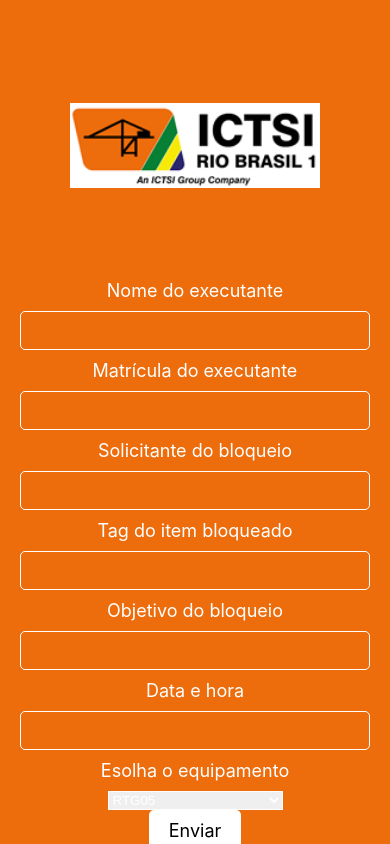
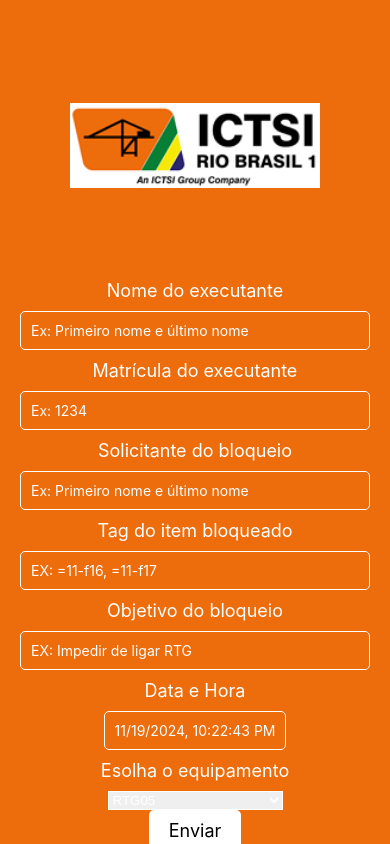
Before and after one commit to FloresLu/bloqueioApp, a React Native app in the folder bloqueioApp/: screen / in a window 390 px wide. Built offline with nearby package versions, Linux system fonts and the light colour scheme.

Commit message:
Adicionado validação do formulário impedindo que qualquer campo fique em branco. Alterado campo de data/hora pra um componente Picker Impedindo que o mesmo seja preenchido de maneira errada e aumentando a agilidade de preenchimento já deixando a data do dia e hora atualizada.

```diff
--- a/bloqueioApp/App.js
+++ b/bloqueioApp/App.js
@@ -1,6 +1,7 @@
 import React, { useState } from 'react';
 import { View, Text, TextInput, TouchableOpacity, ScrollView, Image } from 'react-native';
 import { Picker } from '@react-native-picker/picker';
+import DateTimePicker from '@react-native-community/datetimepicker';
 import Estilo from './recursos/estilos/Estilo';
 
 const App = () => {
@@ -9,11 +10,13 @@ const App = () => {
   const [solicitanteBloqueio, setSolicitanteBloqueio] = useState('');
   const [tagItemBloqueado, setTagItemBloqueado] = useState('');
   const [objetivoBloqueio, setObjetivoBloqueio] = useState('');
-  const [dataHora, setDataHora] = useState('');
+  const [dataHora, setDataHora] = useState(new Date());
+  const [showPicker, setShowPicker] = useState(false);
   const [selectedValue, setSelectedValue] = useState('RTG05');
 
-  const enviando = () => {
-    console.log({
+  function checarCampos(){
+    if((nomeExecutante, matriculaExecutante, solicitanteBloqueio, tagItemBloqueado, objetivoBloqueio, dataHora) !== ''){
+      console.log({
       nomeExecutante,
       matriculaExecutante,
       solicitanteBloqueio,
@@ -22,6 +25,30 @@ const App = () => {
       dataHora,
       selectedValue,
     });
+      setNomeExecutante('');
+      setMatriculaExecutante('');
+      setSolicitanteBloqueio('');
+      setTagItemBloqueado('');
+      setObjetivoBloqueio('');
+      setDataHora('');
+      setSelectedValue('RTG05');
+      } else{
+        alert('Preencha todos os campos!');
+      }
+  };
+
+  const enviando = () => {
+    checarCampos();
+  };
+
+  const showDatePicker = () => {
+    setShowPicker(true);
+  };
+
+  const onChangeDate = (selectedDate) => {
+    const currentDate = selectedDate || dataHora;
+    setShowPicker(false);
+    setDataHora(currentDate);
   };
 
   return(
@@ -38,6 +65,7 @@ const App = () => {
           style={Estilo.entradaDeTexto}
           value={nomeExecutante}
           onChangeText={setNomeExecutante}
+          placeholder="Ex: Primeiro nome e último nome"
         />
 
         <Text style={Estilo.rotuloTexto}>Matrícula do executante</Text>
@@ -45,6 +73,7 @@ const App = () => {
           style={Estilo.entradaDeTexto}
           value={matriculaExecutante}
           onChangeText={setMatriculaExecutante}
+          placeholder="Ex: 1234"
           keyboardType="numeric"
         />
 
@@ -53,6 +82,7 @@ const App = () => {
           style={Estilo.entradaDeTexto}
           value={solicitanteBloqueio}
           onChangeText={setSolicitanteBloqueio}
+          placeholder="Ex: Primeiro nome e último nome"
         />
 
         <Text style={Estilo.rotuloTexto}>Tag do item bloqueado</Text>
@@ -60,6 +90,7 @@ const App = () => {
           style={Estilo.entradaDeTexto}
           value={tagItemBloqueado}
           onChangeText={setTagItemBloqueado}
+          placeholder="EX: =11-f16, =11-f17"
         />
 
         <Text style={Estilo.rotuloTexto}>Objetivo do bloqueio</Text>
@@ -67,14 +98,24 @@ const App = () => {
           style={Estilo.entradaDeTexto}
           value={objetivoBloqueio}
           onChangeText={setObjetivoBloqueio}
+          placeholder="EX: Impedir de ligar RTG"
         />
 
-        <Text style={Estilo.rotuloTexto}>Data e hora</Text>
-        <TextInput
-          style={Estilo.entradaDeTexto}
-          value={dataHora}
-          onChangeText={setDataHora}
-        />
+<Text style={Estilo.rotuloTexto}>Data e Hora</Text>
+        <TouchableOpacity onPress={showDatePicker}>
+          <Text style={Estilo.entradaDeTexto}>
+            {dataHora.toLocaleString()}
+          </Text>
+        </TouchableOpacity>
+
+        {showPicker && (
+          <DateTimePicker
+            value={dataHora}
+            mode="datetime"
+            display="default"
+            onChange={onChangeDate}
+          />
+        )}
 
         <Text style={Estilo.rotuloTexto}>Esolha o equipamento</Text>
         <Picker
--- a/bloqueioApp/package.json
+++ b/bloqueioApp/package.json
@@ -9,6 +9,7 @@
     "web": "expo start --web"
   },
   "dependencies": {
+    "@react-native-community/datetimepicker": "^8.2.0",
     "@react-native-picker/picker": "^2.9.0",
     "expo": "~52.0.8",
     "expo-status-bar": "~2.0.0",
```
Also changed, not shown: 1 other file (tests, documents, lock files or other folders).
